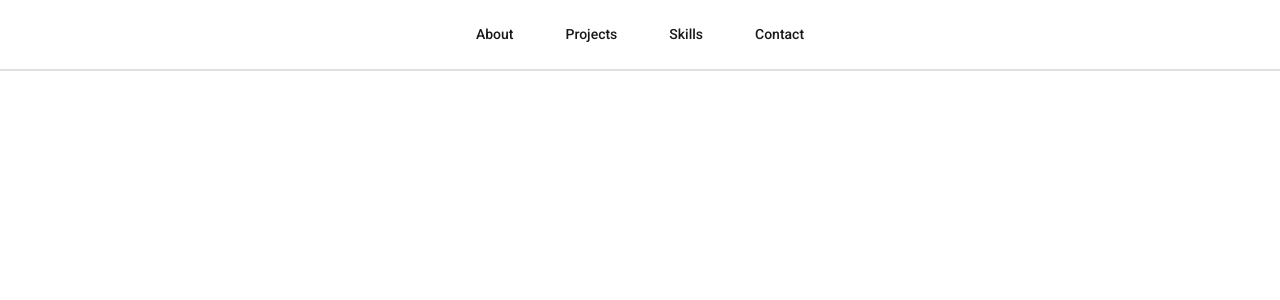
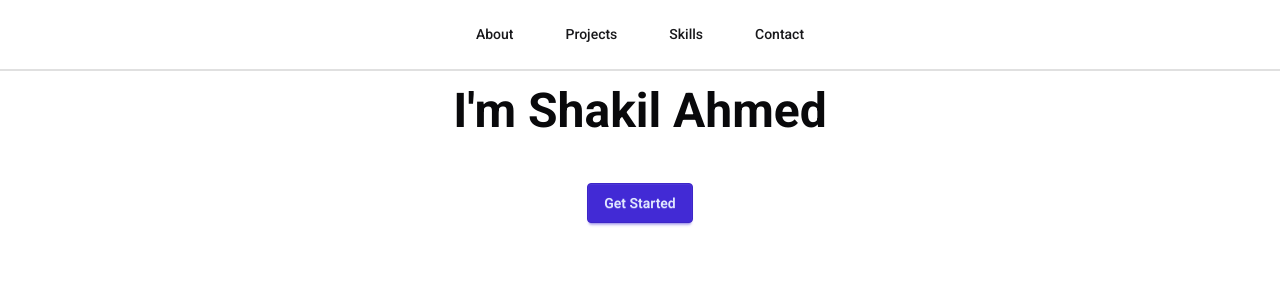
Before and after one commit to abdurrahmansoftlinkbd/shakil-portfolio, a React (Vite) app: page / in a window 1280 px wide. Shown: the top 300 px of the page. Built offline with nearby package versions, Linux system fonts and the light colour scheme.

Commit message:
added hero section

```diff
--- a/src/components/Header.jsx
+++ b/src/components/Header.jsx
@@ -1,7 +1,13 @@
+import Hero from "./Hero";
 import Navbar from "./navbar";
 
 const Header = () => {
-  return <Navbar></Navbar>;
+  return (
+    <>
+      <Navbar></Navbar>
+      <Hero></Hero>
+    </>
+  );
 };
 
 export default Header;
--- /dev/null
+++ b/src/components/Hero.jsx
@@ -0,0 +1,15 @@
+const Hero = () => {
+  return (
+    <header className="hero font-roboto">
+      <div className="hero-content text-center">
+        <div className="max-w-md">
+          <h1 className="text-5xl font-bold text-zinc-950">I'm Shakil Ahmed</h1>
+          <p className="py-6"></p>
+          <button className="btn btn-primary">Get Started</button>
+        </div>
+      </div>
+    </header>
+  );
+};
+
+export default Hero;
```
